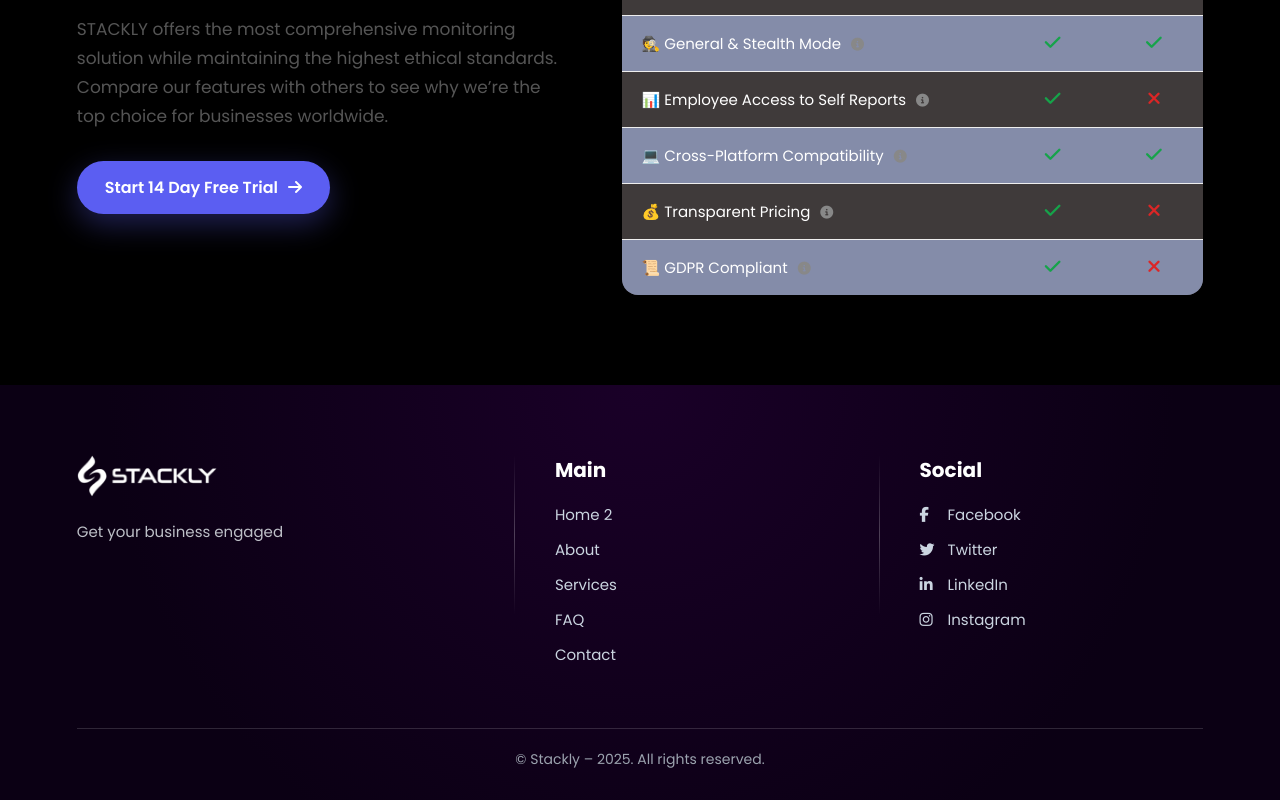
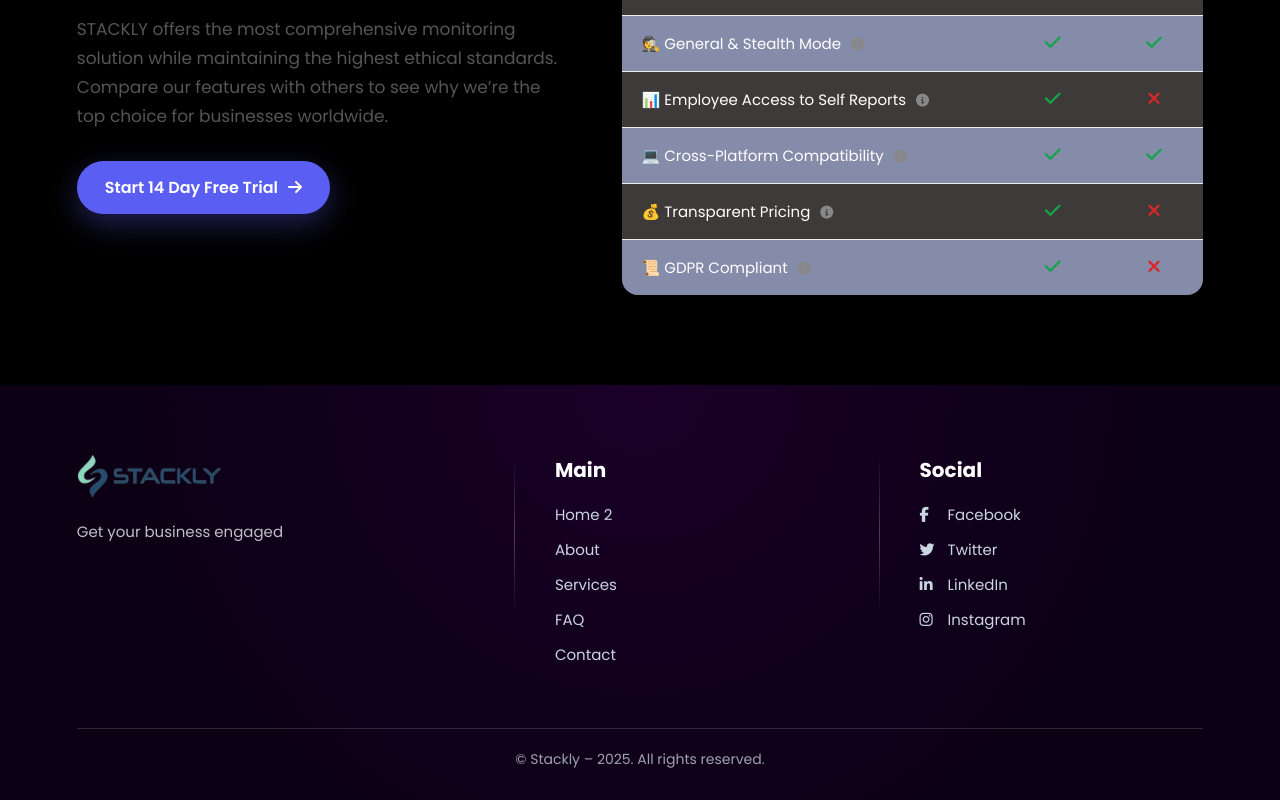
Before and after one commit to hariniselvan-bot/IT, a plain HTML site: page home2.html in a window 1280 px wide. Shown: the part 3143-3943 px from the top of the page. Drawn offline with Linux system fonts and the light colour scheme.

Commit message:
Update home2.html

```diff
--- a/home2.html
+++ b/home2.html
@@ -1237,7 +1237,7 @@ th:nth-child(3){
 
     <!-- BRAND -->
     <div class="footer-brand">
-      <img src="stackly.png" alt="Stackly Logo" class="footer-logo">
+      <img src="stackly.webp" alt="Stackly Logo" class="footer-logo">
       <p>Get your business engaged</p>
     </div>
 
```
